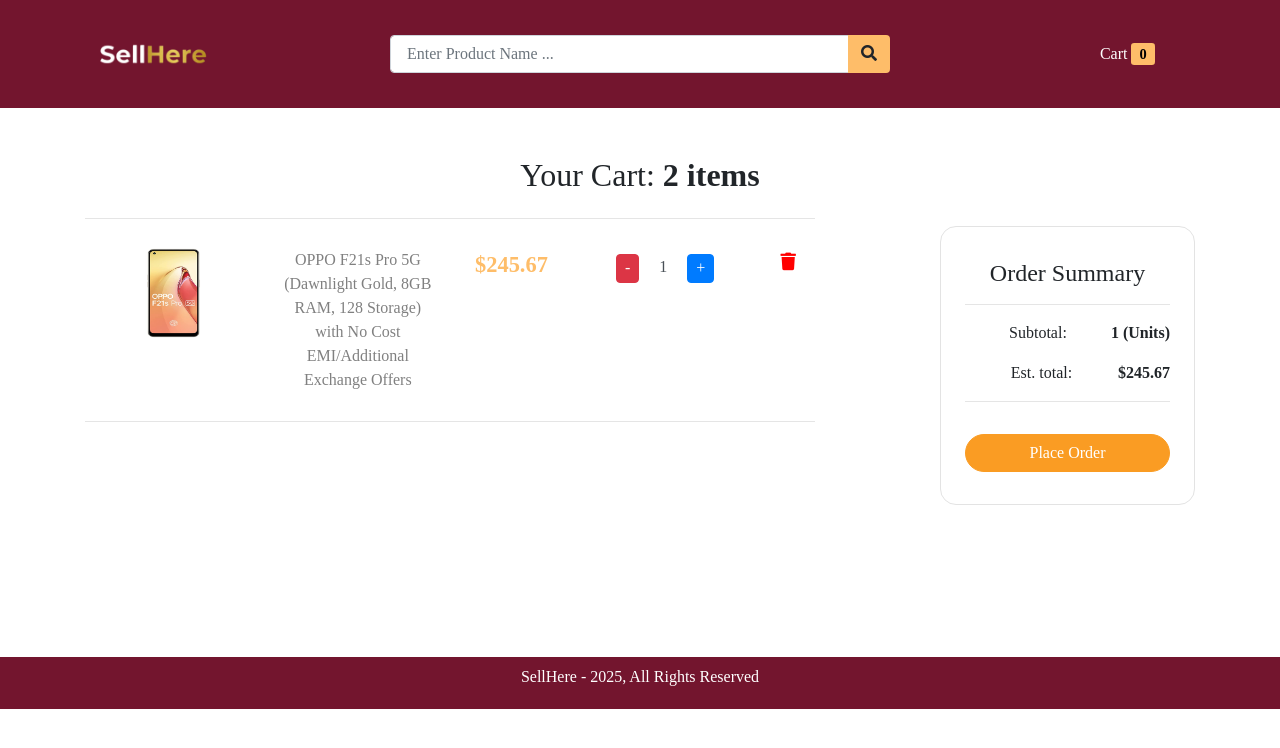
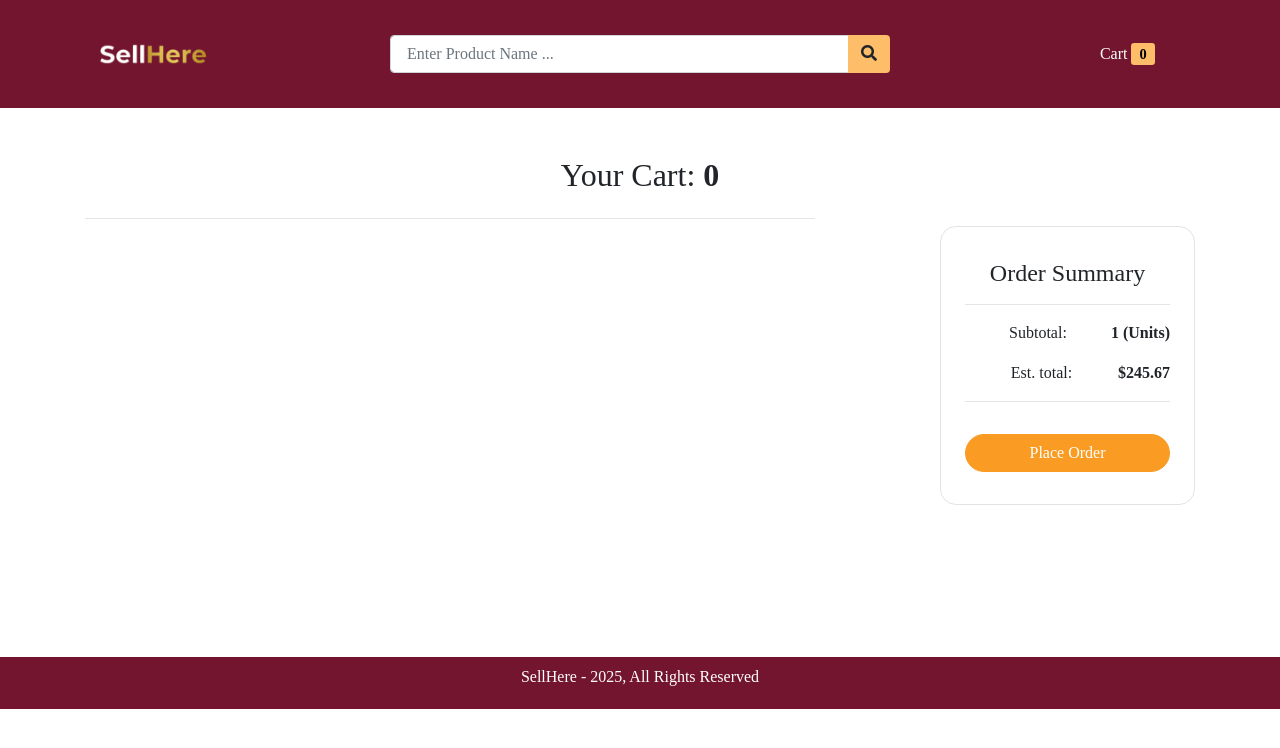
Before and after one commit to Bijon2002/SellHere, a React (Create React App) app in the folder frontend/: page /cart in a window 1280 px wide. Shown: the top 748 px of the page. Built offline with nearby package versions, Linux system fonts and the light colour scheme.

Commit message:
showing actual data from cart

```diff
--- a/frontend/src/pages/Cart.js
+++ b/frontend/src/pages/Cart.js
@@ -1,31 +1,39 @@
-export default function Cart() {
+import { Fragment } from "react/jsx-runtime";
+import {Link} from 'react-router-dom';
+
+
+export default function Cart({cartItems,SetCartItems}) {
     return (
 
          <div className="container container-fluid">
-        <h2 className="mt-5">Your Cart: <b>2 items</b></h2>
+        <h2 className="mt-5">Your Cart: <b>{cartItems.length}</b></h2>
 
         <div className="row d-flex justify-content-between">
             <div className="col-12 col-lg-8">
+
+                {cartItems.map((item )=> (
+                <Fragment>
                 <hr />
                 <div className="cart-item">
                     <div className="row">
                         <div className="col-4 col-lg-3">
-                            <img src="./images/products/1.jpg" alt="Laptop" height="90" width="115"/>
+                            <img src={item.product.images[0].image} alt={item.product.name}  height="90" width="115"/>
+
                         </div>
 
                         <div className="col-5 col-lg-3">
-                            <a href="#">OPPO F21s Pro 5G (Dawnlight Gold, 8GB RAM, 128 Storage) with No Cost EMI/Additional Exchange Offers</a>
+                             <Link to={"/product/"+item.product._id}>{item.product.name}</Link>
                         </div>
 
 
                         <div className="col-4 col-lg-2 mt-4 mt-lg-0">
-                            <p id="card_item_price">$245.67</p>
+                            <p id="card_item_price">{item.product.price}</p>
                         </div>
 
                         <div className="col-4 col-lg-3 mt-4 mt-lg-0">
                             <div className="stockCounter d-inline">
                                 <span className="btn btn-danger minus">-</span>
-                                <input type="number" className="form-control count d-inline" value="1" readOnly />
+                                <input type="number" className="form-control count d-inline" value={item.qty} readOnly />
 
 								<span className="btn btn-primary plus">+</span>
                             </div>
@@ -37,7 +45,11 @@
 
                     </div>
                 </div>
+                </Fragment>)
+                )}
+
                 <hr />
+
             </div>
 
             <div className="col-12 col-lg-3 my-4">
```
